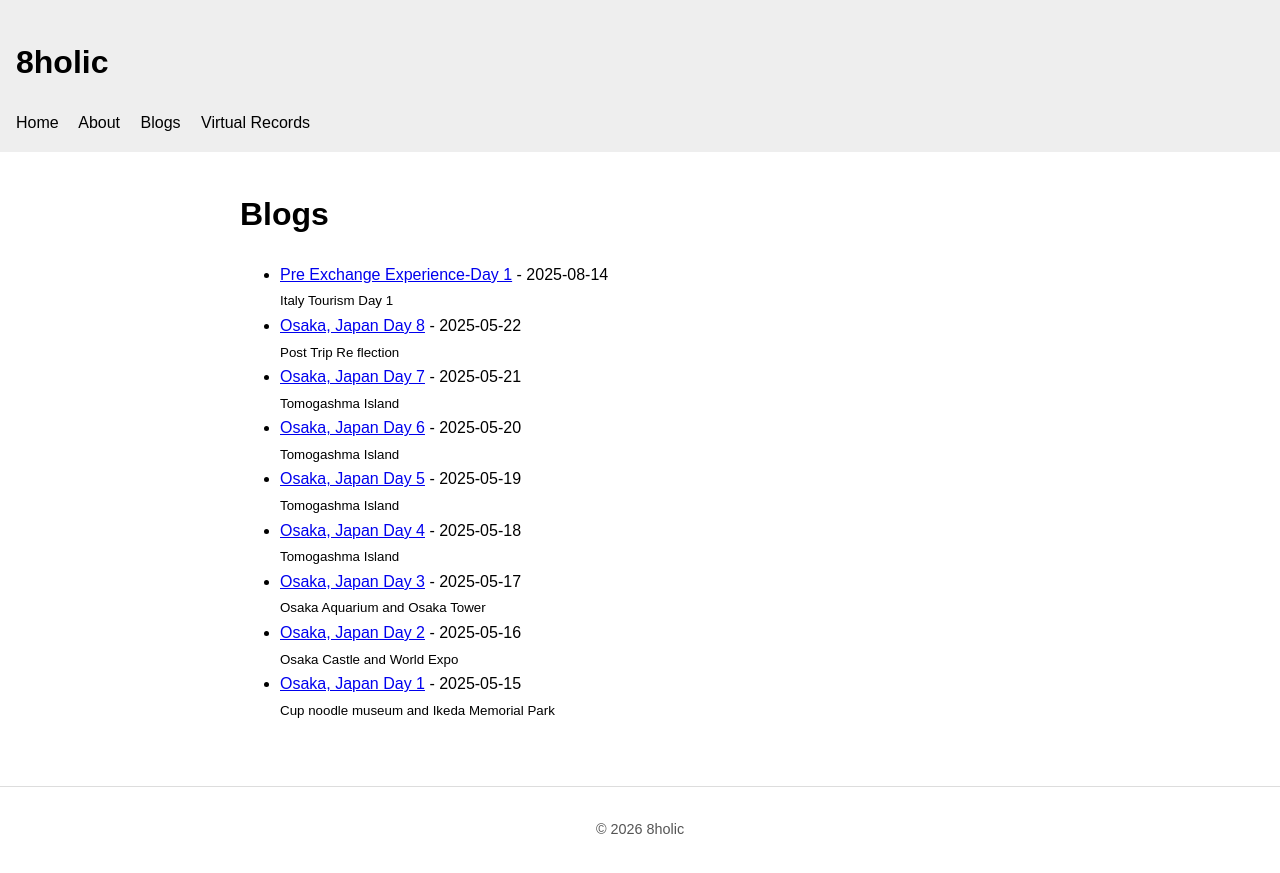
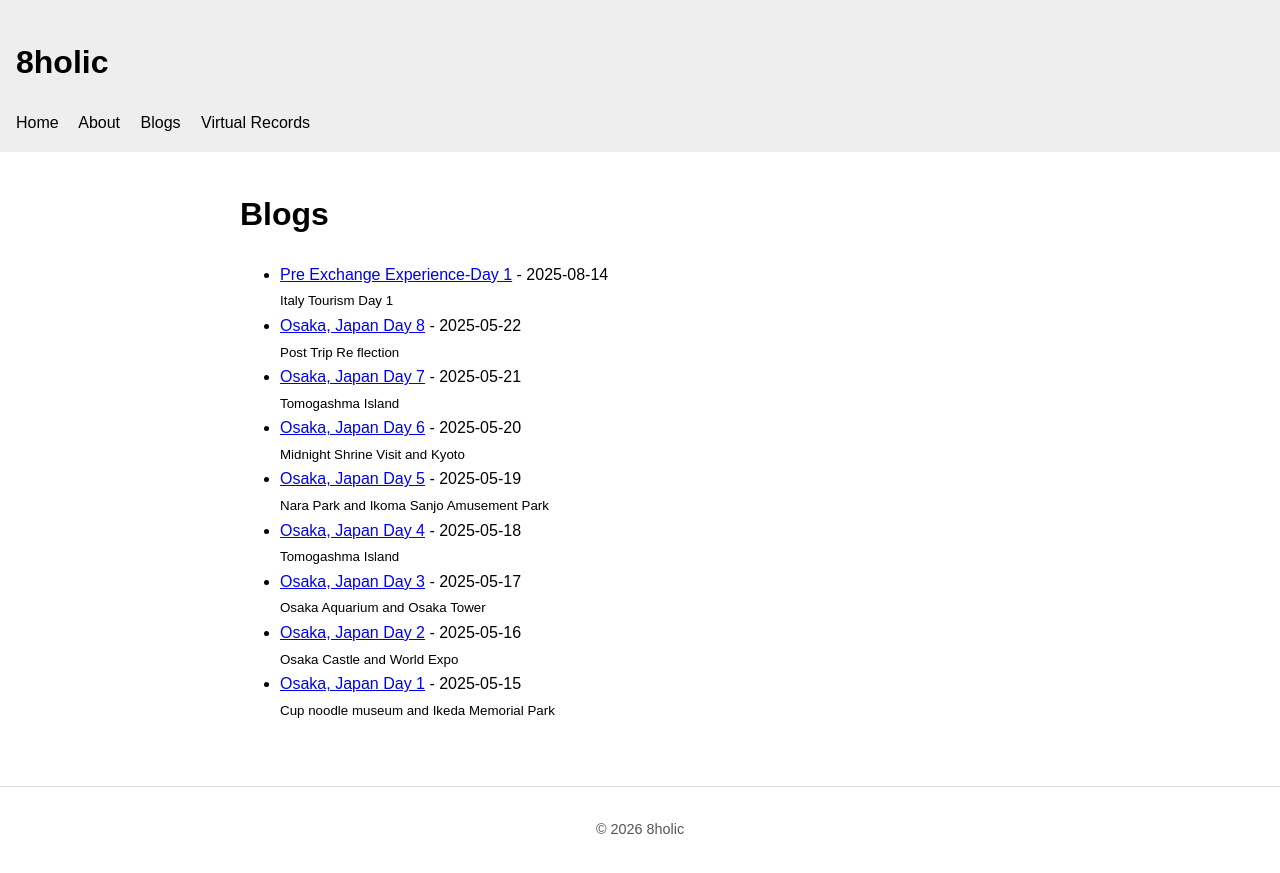
Before and after one commit to 8holic/8holic, a Jekyll site: the page built from blog.markdown, in a window 1280 px wide. Shown: the top 873 px of the page. Built offline with Jekyll 4.4.1, drawn with Linux system fonts in a browser that asks for light colours.

Commit message:
Updated Picture Name

```diff
--- a/_blog/2025_05_19B.markdown
+++ b/_blog/2025_05_19B.markdown
@@ -3,11 +3,11 @@
 title: "Osaka, Japan Day 5"
 date: 2025_05_19
 categories: [Blog]
-description: "Tomogashma Island"
+description: "Nara Park and Ikoma Sanjo Amusement Park"
 location: "Osaka, Japan"
 
 ---
-<img src="{{ '/assets/images/2025_05_19B (1).jpg' | relative_url }}"
+<img src="{{ '/assets/images/2025_05_19B1.jpg' | relative_url }}"
      alt="Preparation"
      class="blog-image">
 
@@ -15,14 +15,14 @@
 
 This time I am visiting Ikoma Sanjo Amusement Park, before going to Nara. I saw this location and was interested in visiting it.
 
-<img src="{{ '/assets/images/2025_05_19B (2).jpg' | relative_url }}"
+<img src="{{ '/assets/images/2025_05_19B2.jpg' | relative_url }}"
      alt="Ikoma Sanjo Amusement Park"
      class="blog-image">
 
 Ikoma Sanjo Amusement Park is free to enter, where I pay for the rides I took. Being located at the top of the mountain also means there is some nice sights.
 
 
-<img src="{{ '/assets/images/2025_05_19B (3).jpg' | relative_url }}"
+<img src="{{ '/assets/images/2025_05_19B3.jpg' | relative_url }}"
      alt="White house"
      class="blog-image">
 
@@ -33,7 +33,7 @@
 It felt like a intresting view of america. I also took a few rides, one was a looping airplane. The view of the city was really nice, since it is located between Nara and Osaka
 
 
-<img src="{{ '/assets/images/2025_05_19B (4).jpg' | relative_url }}"
+<img src="{{ '/assets/images/2025_05_19B4.jpg' | relative_url }}"
      alt="Nara"
      class="blog-image">
 
@@ -41,7 +41,7 @@
 
 Nara is known for its deers, through I wasn't prepared for how hostile they are. I got some deer biscuit, and some deer just arrive and rip the entire package. They ended up on the floor and I got a sight of the deer competing to eat it.
 
-<img src="{{ '/assets/images/2025_05_19B (5).jpg' | relative_url }}"
+<img src="{{ '/assets/images/2025_05_19B5.jpg' | relative_url }}"
      alt="Rainy Osaka"
      class="blog-image">
 
--- a/_blog/2025_05_20B.markdown
+++ b/_blog/2025_05_20B.markdown
@@ -3,7 +3,7 @@
 title: "Osaka, Japan Day 6"
 date: 2025_05_20
 categories: [Blog]
-description: "Tomogashma Island"
+description: "Midnight Shrine Visit and Kyoto"
 location: "Osaka, Japan"
 
 ---
```
Also changed, not shown: assets/images/2025_05_19B1.JPG (renamed from assets/images/2025_05_19B (1).JPG), assets/images/2025_05_19B2.JPG (renamed from assets/images/2025_05_19B (2).JPG), assets/images/2025_05_19B3.JPG (renamed from assets/images/2025_05_19B (3).JPG), assets/images/2025_05_19B4.JPG (renamed from assets/images/2025_05_19B (4).JPG), assets/images/2025_05_19B5.JPG (renamed from assets/images/2025_05_19B (5).JPG).
